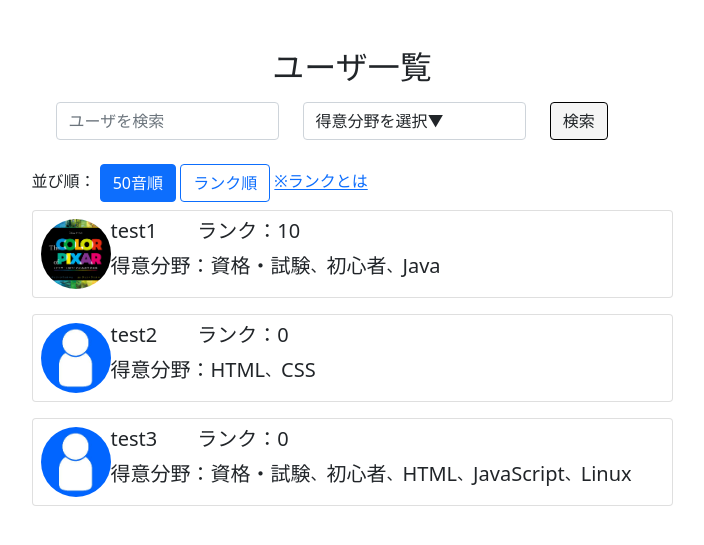
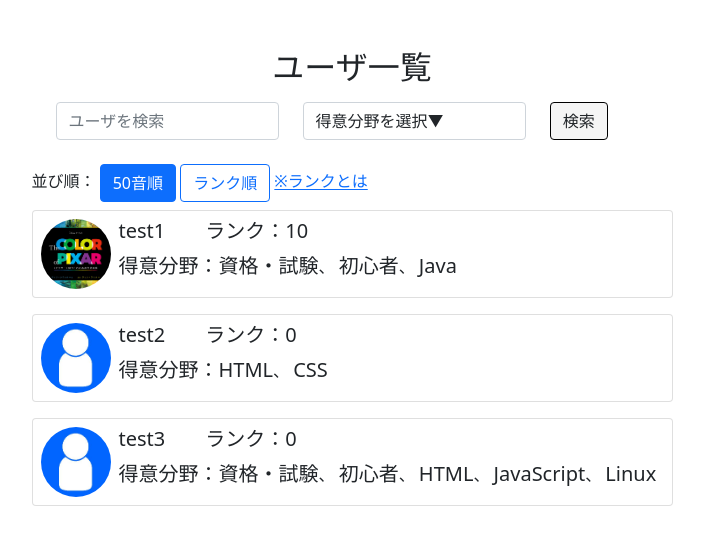
Before and after one commit to Yoshidak-ta/start_challenge, a Django app: page /accounts/users/ in a window 1280 px wide. Shown: the part 76-621 px from the top of the page, without its empty margins (288-992 px from the left). Run offline with Django 5.2, Linux system fonts and the light colour scheme; data comes from the database, SQL or seed files in the repository.

Commit message:
ユーザー詳細編集

```diff
--- a/start_challenge/accounts/views.py
+++ b/start_challenge/accounts/views.py
@@ -158,7 +158,7 @@ def user_edit(request):
   fields_left = ['username', 'email', 'picture']
   fields_right = ['category', 'message']
   if user_edit_form.is_valid():
-    user_edit_form.save(commit=False)
+    user_edit_form.save(commit=True)
     user = request.user
     user.updated_at = now()
     user.save()
--- a/start_challenge/templates/accounts/users.html
+++ b/start_challenge/templates/accounts/users.html
@@ -100,18 +100,20 @@
         <a class="text-decoration-none text-reset" href="{% url 'accounts:user_show' user.id %}">
           <div class="card mt-2 mb-3 p-2">
               <div class="d-flex">
-                <img class="profile-icon rounded-circle" id="profile-icon" src="{{ user.picture.url }}" alt="Profile Icon" style="width: 70px; height: 70px; object-fit: cover;">
+                <img class="profile-icon rounded-circle me-2" id="profile-icon" src="{{ user.picture.url }}" alt="Profile Icon" style="width: 70px; height: 70px; object-fit: cover;">
                 <div class="row">
                   <div class="d-flex">
                     <h5>{{ user.username }}</h5>
                     <h5>　　</h5>
                     <h5>ランク：{{ user.rank|tens }}</h5>
                   </div>
-                  <div class="d-flex">
-                    <h5>得意分野：</h5>
-                  {% for category in user.category.all %}
-                    <h5>{{ category.categoryname }}</h5>{% if not forloop.last %}、 {% endif %}
-                  {% endfor %}
+                  <div class="d-flex flex-row">
+                    <h5 style="width: 100px; white-space: nowrap;">得意分野：</h5>
+                    <div style="width: 450; white-space: normal; word-wrap: break-word;">
+                    {% for category in user.category.all %}
+                      <h5 style="display: inline-block;">{{ category.categoryname }}</h5>{% if not forloop.last %}、 {% endif %}
+                    {% endfor %}
+                    </div>
                   </div>
                 </div>
               </div>
```
Also changed, not shown: start_challenge/templates/accounts/user_show.html (+10 -4 lines), start_challenge/static/generals/portfolio/画面遷移図.drawio.svg, 1 other file.
